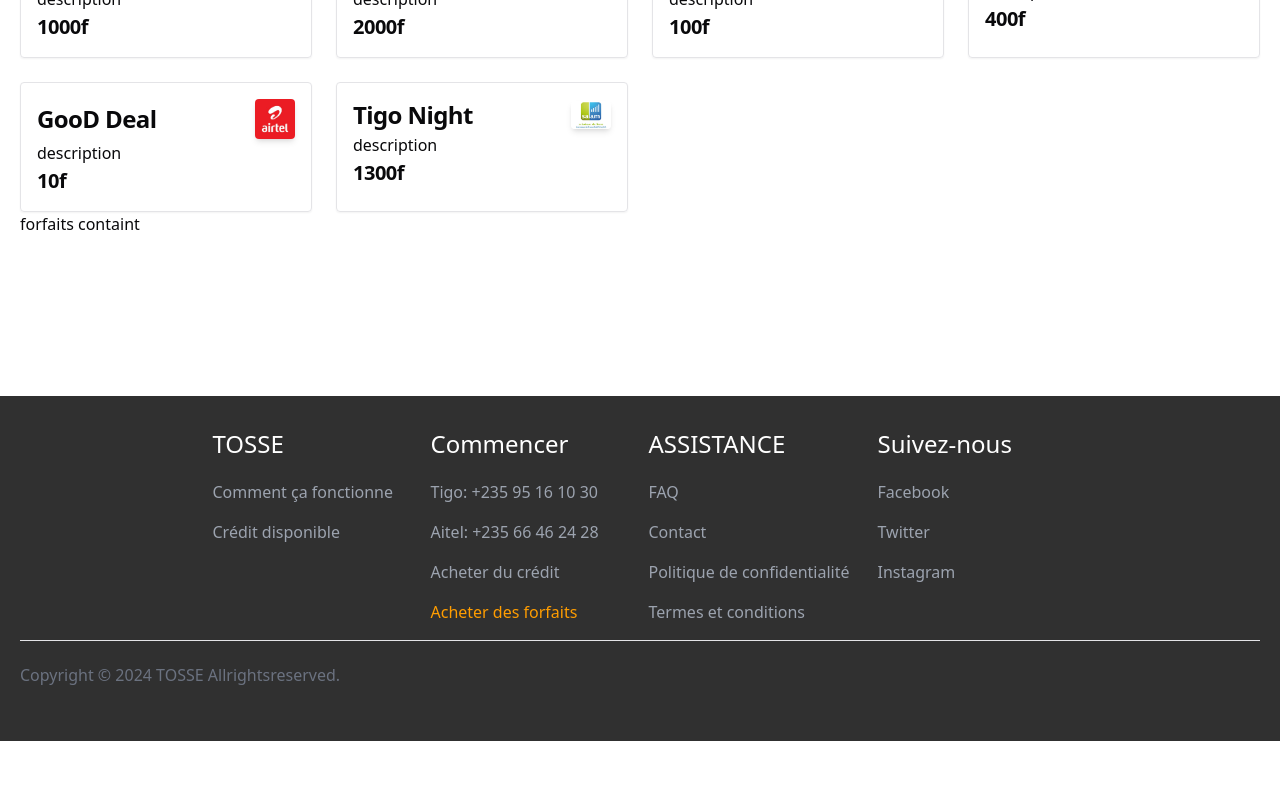
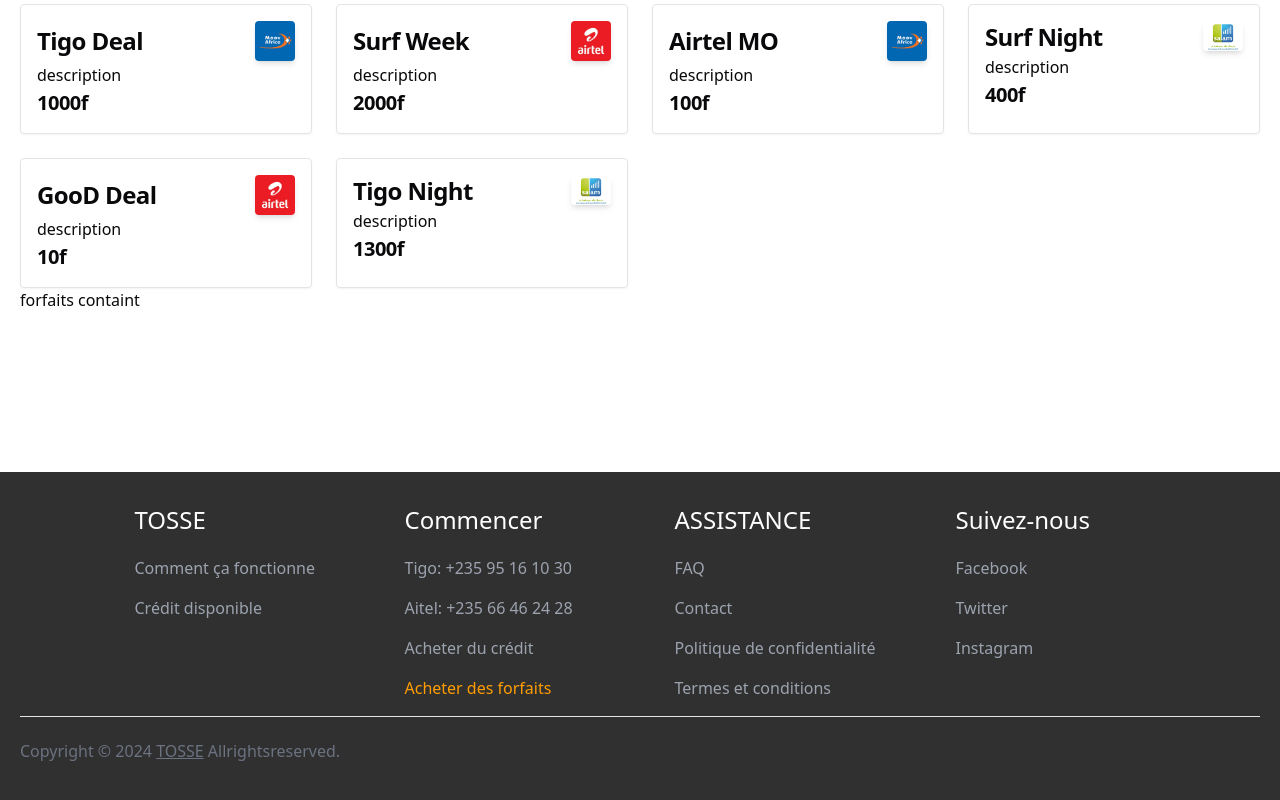
Before and after one commit to hassandogo/tosse-web, a Next.js app: page /forfaits in a window 1280 px wide. Shown: the part 386-1186 px from the top of the page. Before the commit the page ends 1127 px from the top, so only its background shows below. Built offline with nearby package versions, Linux system fonts and the light colour scheme; a web font is replaced by a local one.

Commit message:
Modification de footer.

```diff
--- a/app/(app)/forfaits/page.tsx
+++ b/app/(app)/forfaits/page.tsx
@@ -9,6 +9,7 @@ import {
   TypographyH4,
   TypographyP,
 } from "@/components/ui/typographies";
+import Header from "@/components/global/header";
 import clsx from "clsx";
 import Image from "next/image";
 import * as React from "react";
@@ -91,6 +92,7 @@ const Forfaits = () => {
 
   return (
     <section id="forfait">
+      <Header />
       <AppContainer>
         <Spacer small />
         <TypographyH1 className="font-bold">
--- a/components/global/footer.tsx
+++ b/components/global/footer.tsx
@@ -4,6 +4,7 @@ import { ActiveLink } from "@/dossier/active-link";
 import { footerLinks } from "@/dossier/app-links";
 import { FooterLinks } from "@/dossier/app-link";
 import { v4 as uuidv4 } from "uuid";
+import { LinkTypes } from "@/lib/link-type";
 
 const Footer = () => {
   const currentYear = new Date().getFullYear();
@@ -15,13 +16,17 @@ const Footer = () => {
   return (
     <section className="bg-[#303030] py-[2rem]">
       <AppContainer className="flex justify-center items-center">
-        <div className="flex gap-7">{footerNavigationList}</div>
+        <div className="flex lg:gap-20 gap-4">{footerNavigationList}</div>
       </AppContainer>
       <AppContainer className="pt-4 pb-5 space-y-5">
         <hr className="text-gray-400" />
         <div className="flex items-center justify-between">
           <TypographyP className="text-gray-500">
-            {`Copyright © ${currentYear} TOSSE Allrightsreserved.`}
+            {`Copyright © ${currentYear} `}
+            <a href="https://tossemoro@gmail.com" target="_blank" className="underline">
+              TOSSE
+            </a>
+            {` Allrightsreserved. `}
           </TypographyP>
           <div className=""></div>
         </div>
@@ -36,12 +41,12 @@ export default Footer;
 const FooterLink = ({ data }: footerLinkProps) => {
   const linkList = data.links.map((link) => (
     <div key={uuidv4()}>
-      {link.type === "internal" && (
+      {link.type === LinkTypes.INTERNAL && (
         <ActiveLink key={uuidv4()} href={link.baseUrl}>
           {link.label}
         </ActiveLink>
       )}
-      {link.type === "external" && (
+      {link.type === LinkTypes.EXTERNAL && (
         <a href={link.baseUrl} target="_blank">
           {link.label}
         </a>
--- a/components/home/homeAvailability.tsx
+++ b/components/home/homeAvailability.tsx
@@ -15,10 +15,10 @@ const HomeAvailability = () => {
         <Spacer small />
         <div className="justify-center gap-5  grid sm:grid-cols-2 lg:grid-cols-3 max-w-7xl mx-auto">
           <div className="flex flex-col gap-3 justify-center items-center pb-2">
-            <Image src="/logo_moov_africa.png" alt="logo de l'opérateur Moove Africa" width={300} height={50} />
+            <Image src="/logos/logo_moov_africa.png" alt="logo de l'opérateur Moove Africa" width={300} height={50} />
           </div>
           <div className="flex flex-col gap-3 items-center">
-            <Image src="/logo_airtel.jpg" alt="logo de l'opérateur Airtel" width={300} height={50} />
+            <Image src="/logos/logo_airtel.jpg" alt="logo de l'opérateur Airtel" width={300} height={50} />
           </div>
           <div className="flex flex-col gap-3 items-center">
             <Image src="/logos/logo_salam-removebg.png" alt="logo de l'opérateur Salam" width={420} height={50} />
--- a/dossier/active-link.tsx
+++ b/dossier/active-link.tsx
@@ -18,7 +18,7 @@ interface Props {
   }, [pathname, href]);
 
   return (
-    <Link href={href} className={clsx(isActive && "text-primary")}>
+    <Link href={href} className={clsx(isActive && "text-primary font-medium")}>
       {children}
     </Link>
   );
--- a/dossier/app-link.tsx
+++ b/dossier/app-link.tsx
@@ -1,7 +1,9 @@
+import { LinkType } from "@/lib/link-type";
+
 export interface AppLinks {
     label: string;
     baseUrl: string;
-    type: string;
+    type: LinkType;
 }
 
 export interface FooterLinks {
--- a/dossier/app-links.tsx
+++ b/dossier/app-links.tsx
@@ -1,6 +1,6 @@
 import { AppLinks } from "./app-link";
 
-export const footerApplicationLinks: AppLinks[] = [
+const footerApplicationLinks: AppLinks[] = [
   {
     label: "Comment ça fonctionne",
     baseUrl: "/#functioning",
@@ -12,7 +12,7 @@ export const footerApplicationLinks: AppLinks[] = [
     type: "internal",
   },
 ];
-export const footerUserLinks: AppLinks[] = [
+const footerUserLinks: AppLinks[] = [
   {
     label: "Tigo: +235 95 16 10 30",
     baseUrl: "/#",
@@ -56,7 +56,7 @@ const footerInformationLinks: AppLinks[] = [
     type: "internal",
   },
 ];
-const footerSocialNavigationLinks: AppLinks[] = [
+export const footerSocialNavigationLinks: AppLinks[] = [
   {
     label: "Facebook",
     baseUrl: "/#",
--- /dev/null
+++ b/lib/link-type.tsx
@@ -0,0 +1,6 @@
+export type LinkType = "internal" | "external" ;
+
+export const LinkTypes: Record<string, LinkType> = {
+  INTERNAL: "internal",
+  EXTERNAL: "external",
+};
```
